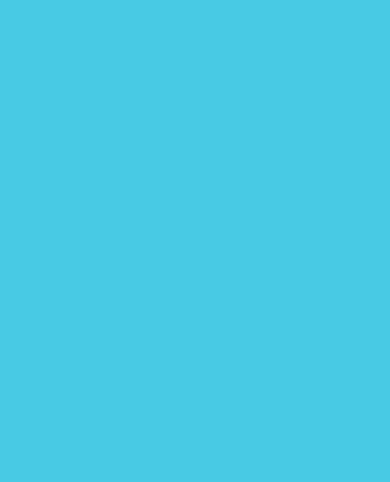
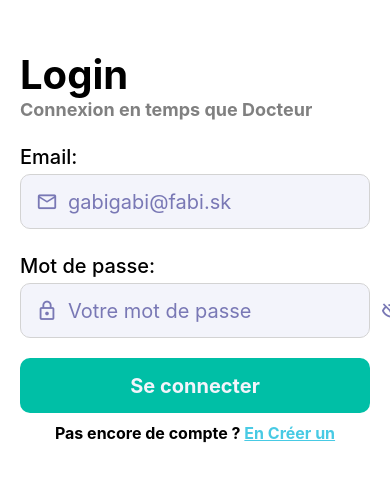
Before and after one commit to lilsis01234/Dokotera-oh, a React Native app in the folder front/: screen /LoginScreen in a window 390 px wide. Shown: the top 482 px of the page. Built offline with nearby package versions, Linux system fonts and the light colour scheme.

Commit message:
Login as Doctor component

```diff
--- a/front/components/Buttons/Button.style.js
+++ b/front/components/Buttons/Button.style.js
@@ -5,7 +5,7 @@ export const styles = StyleSheet.create({
   button: {
     height: 55,
     width: "100%",
-    backgroundColor: COLORS.pricipalaColorBlue,
+    backgroundColor: COLORS.pricipalaColorGreen,
     alignItems: "center",
     justifyContent: "center",
     borderRadius: 10,
--- a/front/screens/LoginDoctorScreen.jsx
+++ b/front/screens/LoginDoctorScreen.jsx
@@ -1,12 +1,128 @@
-import AsyncStogare from "@react-native-async-storage/async-storage";
-import { View, Text, SafeAreaView, ScrollView } from "react-native";
-import React from "react";
+import AsyncStorage from "@react-native-async-storage/async-storage";
+import {
+  View,
+  Text,
+  SafeAreaView,
+  ScrollView,
+  Keyboard,
+  Alert,
+} from "react-native";
+import React, { useDebugValue } from "react";
 import COLORS from "../theme/index";
+import Input from "../components/Input/Input";
+import { style } from "../components/Input/Input.style";
+import ButtonRegister from "../components/Buttons/ButtonRegister";
+import Loader from "../components/Loader/Loader";
 
 const LoginDoctorScreen = ({ navigation }) => {
+  const [inputs, setInputs] = React.useState({
+    email: "",
+    name: "",
+    phone: "",
+    password: "",
+  });
+
+  const [errors, setErrors] = React.useState({});
+  const [loading, setLoading] = React.useState(false);
+
+  const validate = () => {
+    let valid = true;
+    Keyboard.dismiss();
+    if (!inputs.email) {
+      handleError("Veyez remplire ce champ", "email");
+      valid = false;
+    }
+
+    if (!inputs.password) {
+      handleError("Veyez remplire ce champ", "password");
+      valid = false;
+    }
+
+    if (valid) {
+      login();
+    }
+  };
+
+  const login = () => {
+    setLoading(true);
+    setTimeout(async () => {
+      setLoading(false);
+      let userData = await AsyncStorage.getItem("user");
+      if (userData) {
+        userData = JSON.parse(userData);
+        if (
+          inputs.email == userData.email &&
+          inputs.password == userData.password
+        ) {
+          AsyncStorage.setItem(
+            "user",
+            JSON.stringify({ ...userData, loggedIn: true })
+          );
+          navigation.navigate("HomeScreen");
+        } else {
+          Alert.alert("Error", "Information invalide");
+        }
+      } else {
+        Alert.alert("Error", "Cet utilisateur n'existe pas");
+      }
+    }, 3000);
+  };
+
+  const handleOnChange = (text, input) => {
+    setInputs((prevState) => ({ ...prevState, [input]: text }));
+  };
+
+  const handleError = (errorMessage, input) => {
+    setErrors((prevState) => ({ ...prevState, [input]: errorMessage }));
+  };
   return (
-    <SafeAreaView style={{backgroundColor: COLORS.pricipalaColorBlue, flex: 1}}>
+    <SafeAreaView style={{ backgroundColor: "white", flex: 1 }}>
+      <Loader visible={loading} />
+      <ScrollView
+        contentContainerStyle={{
+          padding: 50,
+          paddingHorizontal: 20,
+        }}
+      >
+        <Text style={{ color: "black", fontSize: 40, fontWeight: "bold" }}>
+          Login
+        </Text>
+        <Text style={{ color: "grey", fontSize: 18, fontWeight: "bold" }}>
+          Connexion en temps que Docteur
+        </Text>
 
+        <View style={{ marginVertical: 20 }}>
+          <Input
+            placeholder="gabigabi@fabi.sk"
+            iconName="email-outline"
+            label="Email:"
+            error={errors.email}
+            onFocus={() => {
+              handleError(null, "email");
+            }}
+            onChangeText={(text) => handleOnChange(text, "email")}
+          />
+          <Input
+            placeholder="Votre mot de passe"
+            iconName="lock-outline"
+            label="Mot de passe:"
+            password
+            error={errors.password}
+            onFocus={() => {
+              handleError(null, "password");
+            }}
+            onChangeText={(text) => handleOnChange(text, "password")}
+          />
+          <ButtonRegister title="Se connecter" onPress={validate} />
+          <Text
+            onPress={() => navigation.navigate("RegistrationScreen")}
+            style={style.loginLink}
+          >
+
+            Pas encore de compte ? <Text style={{color: COLORS.pricipalaColorBlue,textDecorationLine: 'underline'}}>En Créer un</Text>
+          </Text>
+        </View>
+      </ScrollView>
     </SafeAreaView>
   );
 };
--- a/front/screens/RegisterScreen.jsx
+++ b/front/screens/RegisterScreen.jsx
@@ -96,7 +96,7 @@ const RegisterScreen = ({ navigation }) => {
         </Text>
 
         <View style={{ marginVertical: 20 }}>
-          <Input
+           <Input
             placeholder="Votre nom"
             iconName="account-outline"
             label="Nom:"
@@ -144,7 +144,7 @@ const RegisterScreen = ({ navigation }) => {
             onPress={() => navigation.navigate("LoginScreen")}
             style={style.loginLink}
           >
-            Vous avez dejà un compte ? Se Connecter
+            Vous avez dejà un compte ?<Text style={{color: COLORS.pricipalaColorBlue,textDecorationLine: 'underline'}}> Se Connecter</Text>
           </Text>
         </View>
       </ScrollView>
```
